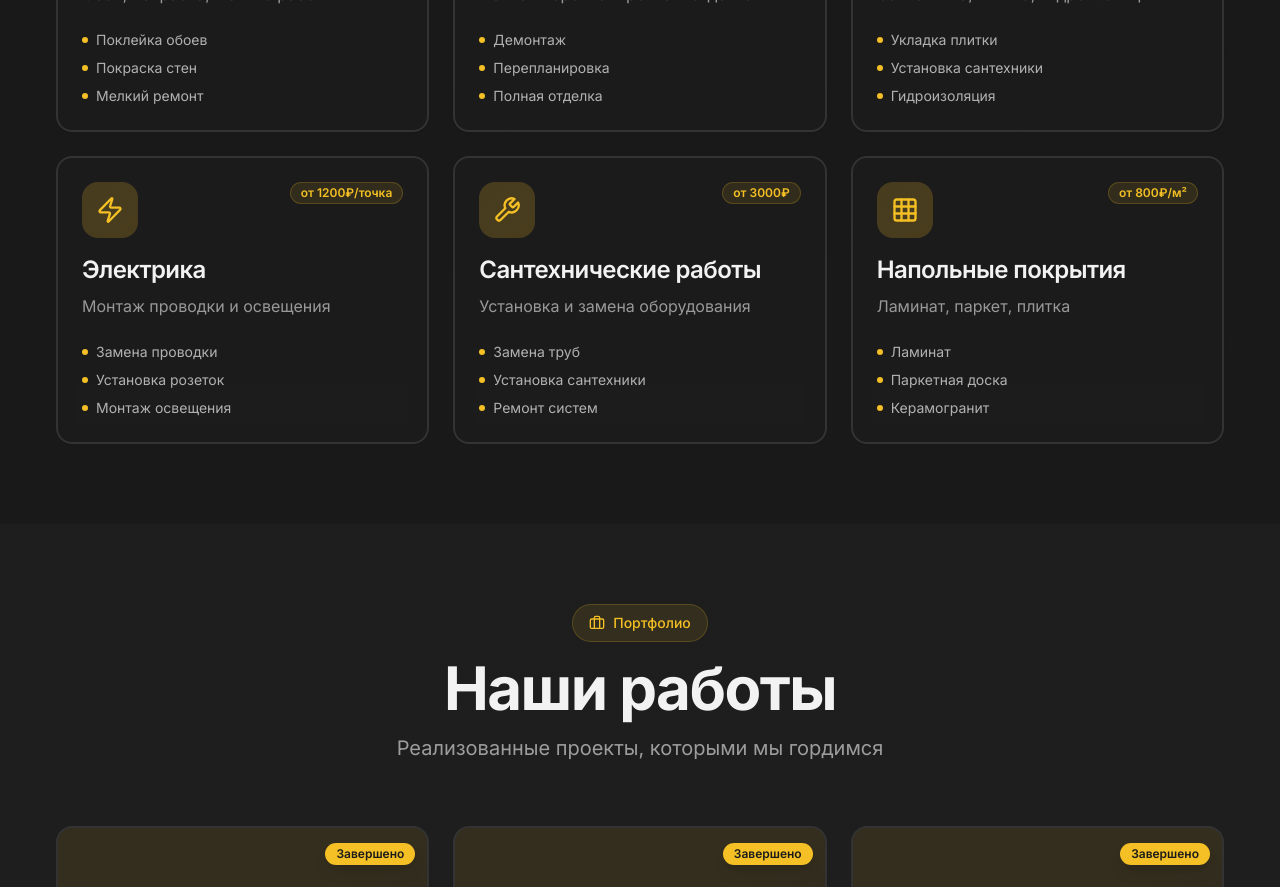
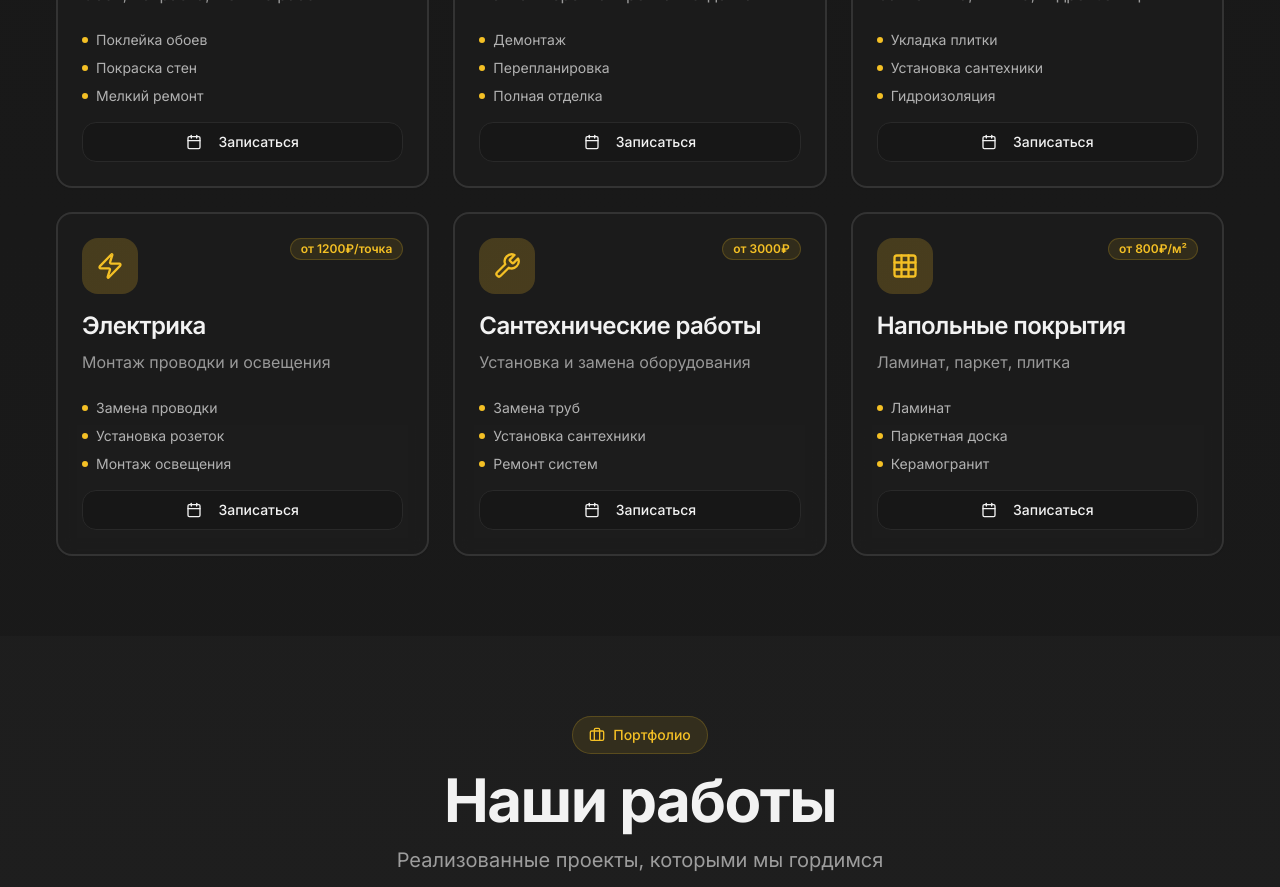
Before and after one commit to pr-poehali-dev/home-repair-portal, a React (Vite) app: page / in a window 1280 px wide. Shown: the part 1280-2167 px from the top of the page. Built offline with nearby package versions, Linux system fonts and the light colour scheme.

Commit message:
feat: добавить кнопку записи в услуги

```diff
--- a/src/pages/Index.tsx
+++ b/src/pages/Index.tsx
@@ -297,7 +297,7 @@ export default function Index() {
                     <CardDescription className="text-base">{service.description}</CardDescription>
                   </div>
                 </CardHeader>
-                <CardContent>
+                <CardContent className="space-y-4">
                   <ul className="space-y-2">
                     {service.features.map((feature, idx) => (
                       <li key={idx} className="flex items-center gap-2 text-sm text-foreground/70">
@@ -306,6 +306,17 @@ export default function Index() {
                       </li>
                     ))}
                   </ul>
+                  <Button
+                    onClick={() => {
+                      setSelectedService(service.title);
+                      setIsBookingOpen(true);
+                    }}
+                    className="w-full"
+                    variant="outline"
+                  >
+                    <Icon name="Calendar" className="mr-2" size={16} />
+                    Записаться
+                  </Button>
                 </CardContent>
               </Card>
             ))}
```
